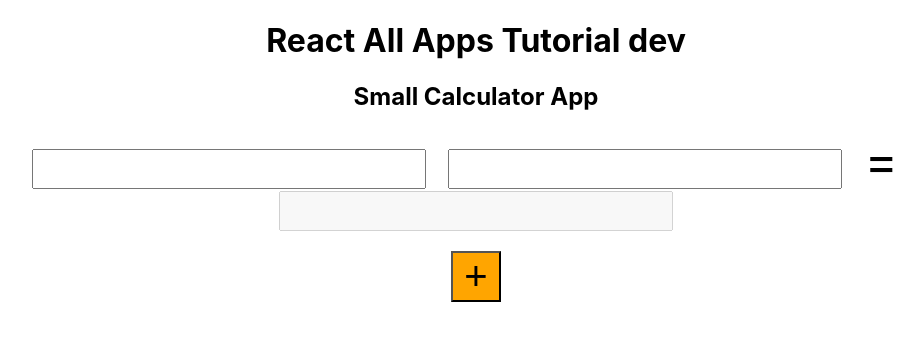
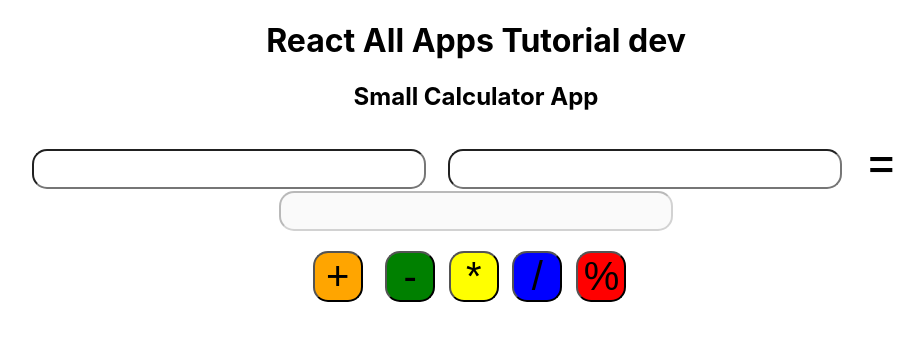
Before and after one commit to gitcoder-23/react-todo-app-tutorial, a React (Create React App) app: page / in a window 1280 px wide. Shown: the top 340 px of the page, without its empty margins (164-1088 px from the left). Built offline with nearby package versions, Linux system fonts and the light colour scheme.

Commit message:
other buttons

```diff
--- a/src/pages/miniAps/SmallCalculatorApp.js
+++ b/src/pages/miniAps/SmallCalculatorApp.js
@@ -9,6 +9,50 @@ const SmallCalculatorApp = () => {
     let plusValue = parseInt(fnumber) + parseInt(lnumber);
     console.log('plusValue-->', plusValue);
     setResult(plusValue);
+    // Blank after 3sec
+    setTimeout(() => {
+      setFnumber('');
+      setLnumber('');
+      setResult('');
+    }, 3000);
+  };
+  const onMinus = () => {
+    let plusValue1 = parseInt(fnumber) - parseInt(lnumber);
+    console.log('plusValue-->', plusValue1);
+    setResult(plusValue1);
+    // Blank after 3sec
+    setTimeout(() => {
+      setFnumber('');
+      setLnumber('');
+      setResult('');
+    }, 3000);
+  };
+  const onMultiply = () => {
+    let plusValue2 = parseInt(fnumber) * parseInt(lnumber);
+    console.log('plusValue-->', plusValue2);
+    setResult(plusValue2);
+    // Blank after 3sec
+    setTimeout(() => {
+      setFnumber('');
+      setLnumber('');
+      setResult('');
+    }, 3000);
+  };
+  const onDivision = () => {
+    let plusValue3 = parseInt(fnumber) / parseInt(lnumber);
+    console.log('plusValue-->', plusValue3);
+    setResult(plusValue3);
+    // Blank after 3sec
+    setTimeout(() => {
+      setFnumber('');
+      setLnumber('');
+      setResult('');
+    }, 3000);
+  };
+  const onModulus = () => {
+    let plusValue4 = parseInt(fnumber) % parseInt(lnumber);
+    console.log('plusValue-->', plusValue4);
+    setResult(plusValue4);
     // Blank after 3sec
     setTimeout(() => {
       setFnumber('');
@@ -28,7 +72,7 @@ const SmallCalculatorApp = () => {
             type="text"
             name="fnumber"
             id="fnumber"
-            style={{ fontSize: 30 }}
+            style={{ fontSize: 30 , borderRadius : 15 }}
             value={fnumber}
             onChange={(e) => setFnumber(e.target.value)}
           />{' '}
@@ -37,7 +81,7 @@ const SmallCalculatorApp = () => {
             type="text"
             name="lnumber"
             id="lnumber"
-            style={{ fontSize: 30 }}
+            style={{ fontSize: 30 , borderRadius : 15 }}
             value={lnumber}
             onChange={(e) => setLnumber(e.target.value)}
           />{' '}
@@ -49,17 +93,55 @@ const SmallCalculatorApp = () => {
             id="lnumber"
             disabled
             value={result}
-            style={{ fontSize: 30 }}
+            style={{ fontSize: 30 , borderRadius : 15 }}
           />{' '}
         </div>
         <div>
           <button
             type="button"
             onClick={() => onPlus()}
-            style={{ fontSize: 40, backgroundColor: 'orange', width: 50 }}
+            style={{ fontSize: 40, backgroundColor: 'orange', width: 50 , borderRadius : 15 }}
           >
             +
           </button>
+          &nbsp;
+          &nbsp;
+          &nbsp;
+          <button
+            type="button"
+            onClick={() => onMinus()}
+            style={{ fontSize: 40, backgroundColor: 'green', width: 50 , borderRadius : 15 }}
+          >
+            -
+          </button>&nbsp;&nbsp;&nbsp;
+          <button
+            type="button"
+            onClick={() => onMultiply()}
+            style={{ fontSize: 40, backgroundColor: 'yellow', width: 50 , borderRadius : 15 }}
+          >
+            *
+          </button>&nbsp;&nbsp;&nbsp;
+          <button
+            type="button"
+            onClick={() => onDivision()}
+            style={{ fontSize: 40, backgroundColor: 'blue', width: 50 , borderRadius : 15 }}
+          >
+            /
+          </button>&nbsp;&nbsp;&nbsp;
+          <button
+            type="button"
+            onClick={() => onModulus()}
+            style={{ fontSize: 40, backgroundColor: 'red', width: 50 , borderRadius : 15 }}
+          >
+            %
+          </button>&nbsp;&nbsp;&nbsp;
+          {/* <button
+            type="button"
+            onClick={() => onModulus()}
+            style={{ fontSize: 40, backgroundColor: 'cyan', width: 50 , borderRadius : 15 }}
+          >
+            R
+          </button> */}
         </div>
       </div>
     </>
```
